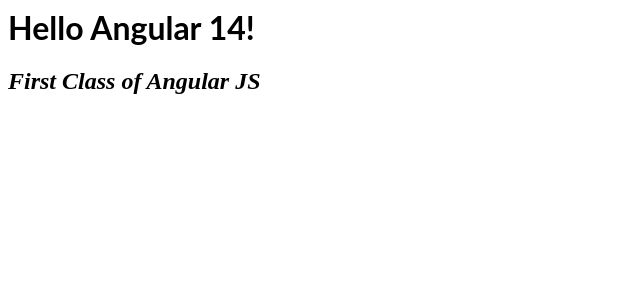
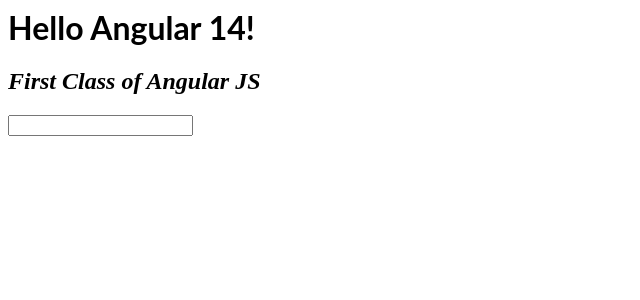
Before and after one commit to freelanceruideveloper/angular, an Angular app: page / in a window 1280 px wide. Shown: the top 300 px of the page, without its empty margins (0-640 px from the left). Built offline with nearby package versions, Linux system fonts and the light colour scheme.

Commit message:
1 file modified

```diff
--- a/src/app/app.component.html
+++ b/src/app/app.component.html
@@ -1,2 +1,3 @@
 <hello name="{{ name }}"></hello>
 <h2>First Class of Angular JS</h2>
+<input type="text" ng-model="name">
```
